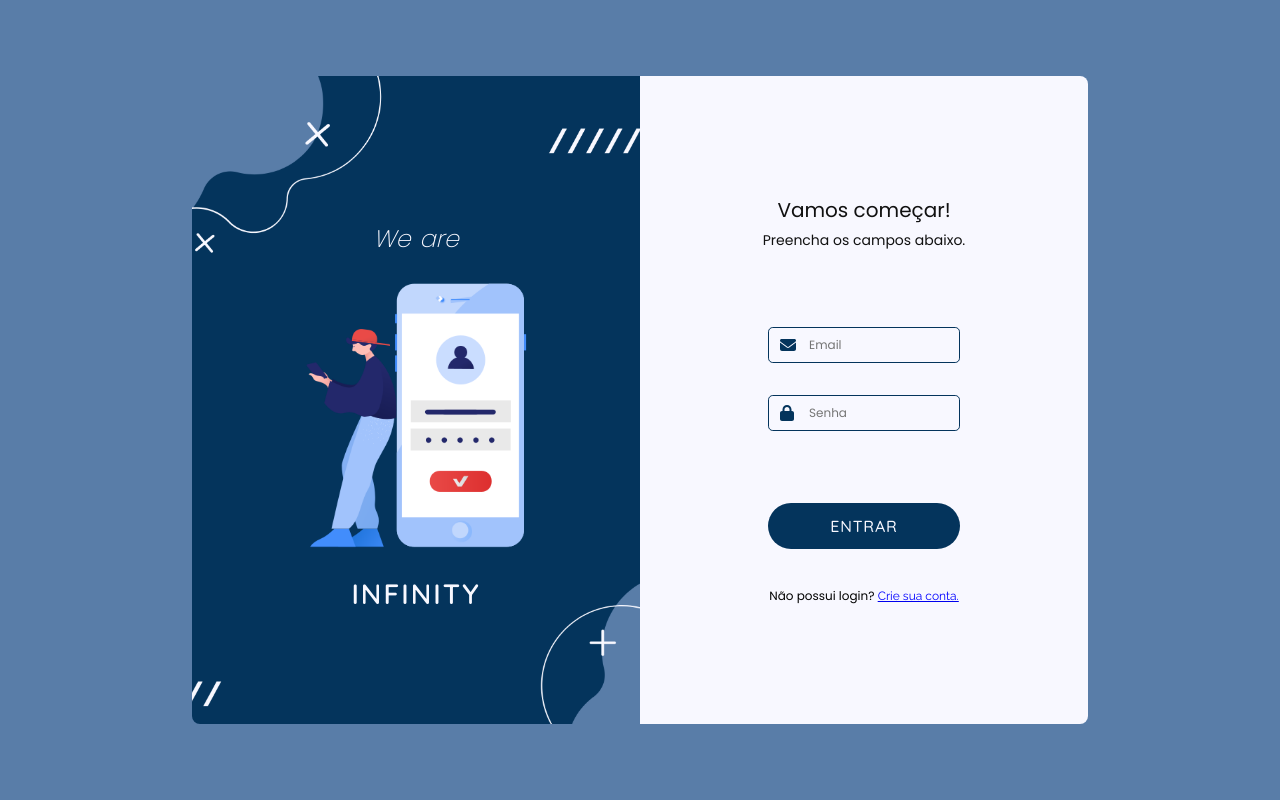
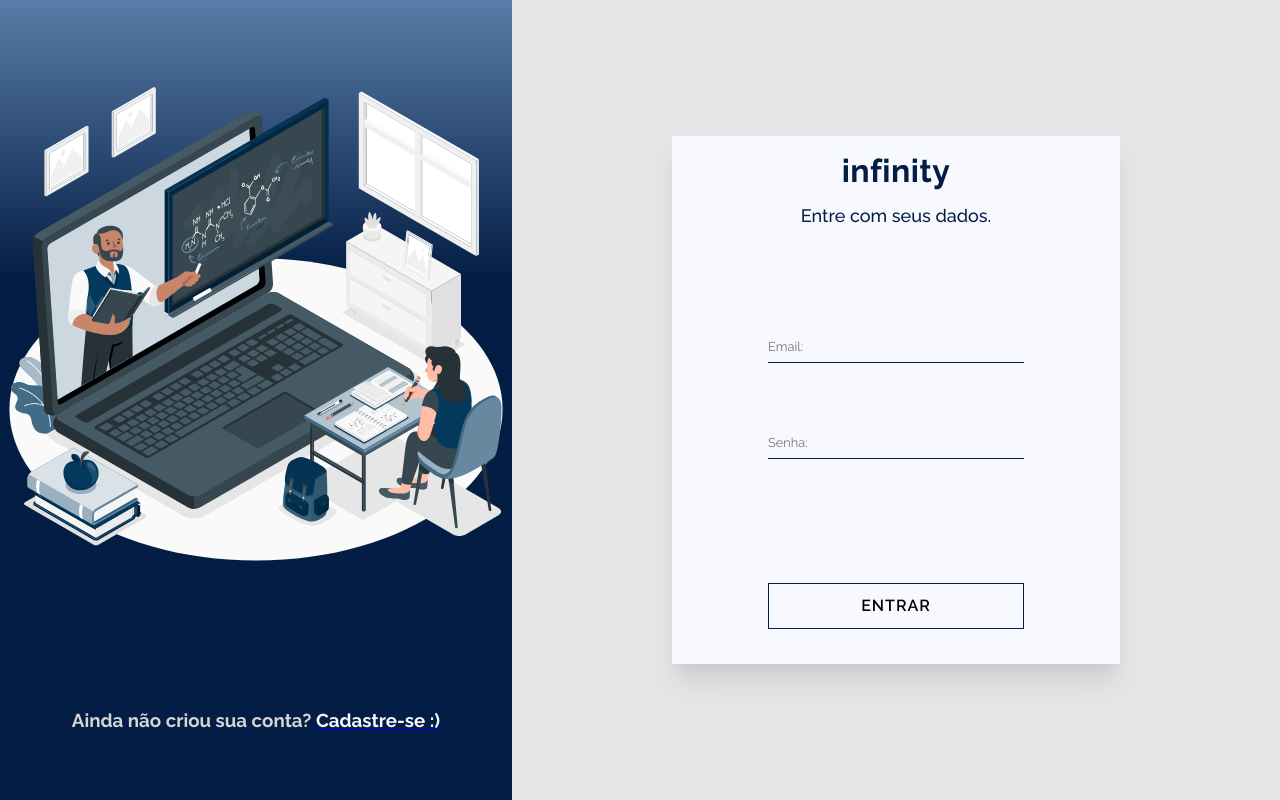
Before and after one commit to brendoncpereira/sa-infinity, a React (Create React App) app: page /Login in a window 1280 px wide. Built offline with nearby package versions, Linux system fonts and the light colour scheme.

Commit message:
register page validation & new layout

```diff
--- a/src/components/Login.js
+++ b/src/components/Login.js
@@ -38,53 +38,69 @@ const Login = (props) => {
 
 
     return (
-        <body className='body-log'>
+        <>
+        <div className='main-wrapper-aut'>
 
-            <main className='main-log'>
-                <div className="wrapper-log">
-                    <div className="lf-box-log">
-                    <p className='welcome-title-log'>We are <span>Infinity.</span> </p>
-                        <img src={illustration}/>
-                        <p className='subtitle-log'>Infinity</p>
-                    </div>
-
-                    <div className="rt-box-log">
-
-                        <div className='container-title-log'>
-
-                            <p className='rt-title-log '>Vamos começar!</p>
-                            <p className='rt-subtitle-log'>Preencha os campos abaixo.</p>
+            <div className='left-container-aut'>
+                <div className='illustration-aut'>
 
                 </div>
 
+                {/* <div className='title-aut'>
+                    <h1>Reiventando a forma de aprender.</h1>
+
+                </div> */}
+
+                <div className='subtitle-aut'>
+                <h3>Ainda não criou sua conta?
+
+                    <Link to={'/Register'}>
+                    <span>  Cadastre-se :) </span>
+                    </Link>
+                </h3>
+                </div>
+            </div>
+
+            <div className='right-container-aut'>
+
+                <div className='wrapper-form-container-aut'>
+
+                    <div className='form-container-title-aut'>
+
+                    <h1>infinity</h1>
+                    <p> Entre com seus dados.</p>
+
+                    </div>
+
+                <form className='form-group-aut' onSubmit={handleSubmit(onSubmit)}>
+                    <div className='input-field-aut'>
 
 
-                        <form className='input-wrapper-log' onSubmit={handleSubmit(onSubmit)}>
-
-                            <div className='input-box-wrapper-log'>
 
 
-                         <div className='input-box-log'>
-
-                                    <div className='input-icon-box-log'>
-                                        <FontAwesomeIcon className='span' icon={faEnvelope} />
-                                        <input type='text' placeholder='Email'   {...register("email", { required: true })} style={{ border: errors.email?.message ? '1px solid red' : '' }} />
-                                         <span>{errors.email?.message}</span>
+                    <div className='input-box-aut-lg'>
+                    <input type='text' placeholder='Email:' className='input-aut' {...register("email", { required: true })} style={{ borderBottom: errors.email?.message ? '1px solid red' : '' }}/>
+                    <span className='span-lg'>{errors.email?.message}</span>
                     </div>
 
+                    <div className='input-box-aut-lg'>
+                    <input type='password' placeholder='Senha:' className='input-aut' {...register("password", { required: true })} style={{ color: errors.password?.message ? 'red' : '', borderBottom: errors.password?.message ? '1px solid red' : ''}}/>
+                    <span className='span-lg'>{errors.password?.message}</span>
+                    </div>
 
 
 
 
                     </div>
 
-                                <div className='input-box-log'>
+                    <div className='btn-wrapper-aut'>
+                    <button className='submit-form-btn-aut' type='submit'>Entrar</button>
+                    </div>
 
-                                    <div className='input-icon-box-log'>
-                                        <FontAwesomeIcon className='span' icon={faLock} />
+            </form>
 
-                                        <input type='password' placeholder='Senha' {...register("password", { required: true })} style={{ border: errors.password?.message ? '1px solid red' : '' }} />
-                                          <span>{errors.password?.message}</span>
+            <div className='subtitle-bp-900px-aut'>
+                <h3>Ainda não criou sua conta? <span>  Cadastre-se :)</span> </h3>
                 </div>
 
                 </div>
@@ -93,23 +109,8 @@ const Login = (props) => {
             </div>
 
 
-                            <div className='btn-wrapper-log'>
-                                <button className='button' type='submit'>Entrar</button>
         </div>
-
-                        </form>
-
-                        <div className='go-login'>
-                            <p className='go-login'>Não possui login? <Link to={"/Register"}>  <span> Crie sua conta. </span> </Link> </p>
-                        </div>
-
-
-
-                    </div>
-                </div>
-            </main>
-
-        </body>
+    </>
     )
 }
 
--- a/src/components/Register.js
+++ b/src/components/Register.js
@@ -15,16 +15,30 @@ import { logDOM } from '@testing-library/react';
 
 
 const schema = yup.object({
-    firstName: yup.string().required('Campo obrigatório!'),
-    lastName: yup.string().required('Campo obrigatório!'),
-    email: yup.string().email('O email inserido é inválido!').required('Campo obrigatório!'),
-    password: yup.string().min(8, 'A senha deve conter pelo menos oito caracteres!').required('Campo obrigatório!'),
-    confirmPassword: yup.string().oneOf([yup.ref('password')], 'As senhas não coincidem!').required('Campo obrigatório')
+    firstName: yup.string().required('O nome é obrigatório!'),
+    lastName: yup.string().required('O sobrenome é obrigatório!'),
+    email: yup.string().required('O email é obrigatório!').email('O email informado é invalido!'),
+    password: yup.string().required('A senha é obrigatória!').min(8, 'A senha é menor que 8 caracteres!'),
+    confirmPassword: yup.string().required('Por favor, confirme sua senha!').oneOf([yup.ref('password')], 'As senhas não coincidem!')
 
   }).required();
 
 
 const Register = () => {
+
+    const { register, handleSubmit, watch, formState: { errors } } = useForm({
+        resolver: yupResolver(schema),
+        mode: 'onChange'
+
+
+      });
+
+
+    function onSubmit(userData) {
+        console.log(userData);
+
+    }
+
 
     return (
         <>
@@ -41,7 +55,12 @@ const Register = () => {
                     </div> */}
 
                     <div className='subtitle-aut'>
-                    <h3>Já tem uma conta? <span>  Faça Login :)</span> </h3>
+                    <h3>Já tem uma conta?
+
+                        <Link to={'/Login'}>
+                        <span>  Faça Login :) </span>
+                        </Link>
+                    </h3>
                     </div>
                 </div>
 
@@ -56,14 +75,34 @@ const Register = () => {
 
                         </div>
 
-                    <form className='form-group-aut'>
+                    <form className='form-group-aut' onSubmit={handleSubmit(onSubmit)}>
                         <div className='input-field-aut'>
 
-                        <input type='text' placeholder='Nome:' className='input-aut'/>
-                        <input type='text' placeholder='Sobrenome:' className='input-aut'/>
-                        <input type='text' placeholder='Email:' className='input-aut'/>
-                        <input type='password' placeholder='Senha:' className='input-aut'/>
-                        <input type='password' placeholder='Confirme sua senha:' className='input-aut'/>
+                        <div className='input-box-aut'>
+                        <input type='text' placeholder='Nome:' className='input-aut' {...register("firstName", { required: true })} style={{borderBottom: errors.firstName?.message ? '1px solid red' : '' }}  />
+                        <span className='span'>{errors.firstName?.message}</span>
+                        </div>
+
+                        <div className='input-box-aut'>
+                        <input type='text' placeholder='Sobrenome:' className='input-aut' {...register("lastName", { required: true })} style={{ borderBottom: errors.lastName?.message ? '1px solid red' : '' }}/>
+                        <span className='span'>{errors.lastName?.message}</span>
+                        </div>
+
+                        <div className='input-box-aut'>
+                        <input type='text' placeholder='Email:' className='input-aut' {...register("email", { required: true })} style={{ color: errors.email?.message ? 'red' : '', borderBottom: errors.email?.message ? '1px solid red' : '' }}/>
+                        <span className='span'>{errors.email?.message}</span>
+                        </div>
+
+                        <div className='input-box-aut'>
+                        <input type='password' placeholder='Senha:' className='input-aut' {...register("password", { required: true })} style={{ color: errors.password?.message ? 'red' : '', borderBottom: errors.password?.message ? '1px solid red' : '' }}/>
+                        <span className='span'>{errors.password?.message}</span>
+                        </div>
+
+                        <div className='input-box-aut'>
+                        <input type='password' placeholder='Confirme sua senha:' className='input-aut' {...register("confirmPassword", { required: true })} style={{ color: errors.confirmPassword?.message ? 'red' : '', borderBottom: errors.confirmPassword?.message ? '1px solid red' : '' }}/>
+                        <span className='span'>{errors.confirmPassword?.message}</span>
+                        </div>
+
 
                         </div>
 
@@ -74,7 +113,10 @@ const Register = () => {
                 </form>
 
                 <div className='subtitle-bp-900px-aut'>
-                    <h3>Já tem uma conta? <span>  Faça Login :)</span> </h3>
+                    <h3>Já tem uma conta?
+                        <Link to={'/Login'}>
+                        <span>  Faça Login :) </span>
+                        </Link> </h3>
                     </div>
 
                     </div>
--- a/src/styles/login.css
+++ b/src/styles/login.css
@@ -1,374 +1,260 @@
 @import url('https://fonts.googleapis.com/css2?family=Poppins:wght@200;400&family=Quicksand:wght@300;400;500;600;700&display=swap');
 
-.body-log {
+* {
+    margin: 0;
+    padding: 0;
+    box-sizing: border-box;
+}
+
+
+.main-wrapper-aut {
     background: #597DA8;
     height: 100vh;
-
+    display: flex;
 }
 
-.main-log {
+.left-container-aut {
+    background: rgb(89,125,168);
+    background: linear-gradient(180deg, rgba(89,125,168,1) 0%, rgba(3,29,68,1) 35%);
+     width: 40%;
+    height: 100%;
+    display: flex;
+    align-items: center;
+    justify-content: space-around;
+    flex-direction: column;
+}
 
+
+.illustration-aut {
+    background: url(../assets//bg-left-register.svg) no-repeat center center;
+    background-size: contain;
     width: 100%;
-    height: 100%;
+    height: 80%;
+    transform: translateY(0px);
+
+    /* animation: float 5s ease-in-out infinite; */
+}
+
+
+.subtitle-aut {
+    height: 20%;
     display: flex;
     align-items: center;
     justify-content: center;
 }
 
-.wrapper-log {
-    height: 90%;
-    width: 70%;
+.subtitle-aut h3 {
+    color: #d5d5d5;
+}
+
+.subtitle-aut span{
+   cursor: pointer;
+   color: #f8f8ff;
+}
+
+.subtitle-aut span:hover {
+    text-decoration: underline;
+}
+
+/* @keyframes float {
+    0% {
+        transform: translateY(0px);
+    }
+
+    50% {
+        transform: translateY(-5px);
+    }
+
+    100% {
+        transform: translateY(0px);
+    }
+} */
+
+.title-aut {
+    display: flex;
+    align-items: center;
+    justify-content: center;
+    flex-direction: column;
+    width: 100%;
+    padding: 0 2rem;
+
+
+
+}
+
+.title-aut h1 {
+    font-size: 50px;
+    color: #F8F8FF;
+    text-align: center;
+
+}
+
+
+/* breakpoint 900px login redirection */
+
+.subtitle-bp-900px-aut {
+    height: 10%;
+    color: #031D44;
+    display: none;
+}
+
+.subtitle-bp-900px-aut span {
+   cursor: pointer;
+   text-decoration: underline;
+}
+
+
+
+
+.right-container-aut {
+    background: #e5e5e5;
+    width: 60%;
+    height: 100%;
+    display: flex;
+    align-items: center;
+    justify-content: center;
+    flex-direction: column;
+}
+
+.form-container-title-aut {
+    height: 15%;
+    display: flex;
+    flex-direction: column;
+    justify-content: center;
+    align-items: center;
+}
+
+.form-container-title-aut h1 {
+    color: #031D44;
+    letter-spacing: 0.5px;
+}
+
+.form-container-title-aut p {
+    color: #031D44;
+    margin-top: 1rem;
+    font-size: 18px;
+    font-weight: 500;
+}
+
+.wrapper-form-container-aut {
+    width: 28rem;
+    height: 33rem;
+    background: #F8F8FF;
+    box-shadow: rgba(0, 0, 0, 0.1) 0px 20px 25px -5px, rgba(0, 0, 0, 0.04) 0px 10px 10px -5px;
+    padding: 1rem;
+}
+
+
+.form-group-aut-lg {
+    height: 85%;
+}
+
+.input-field-aut {
+    width: 100%;
+    height: 80%;
+    display: flex;
+    flex-direction: column;
+    align-items: center;
+    justify-content: center;
+
+}
+
+.input-box-aut-lg {
+    position: relative;
+
+    margin: 1rem 0;
+}
+
+.input-box-aut-lg .span-lg {
+    right: 0;
+    margin: 0.5rem auto;
+    top: 40px;
+    position: absolute;
+    font-size: 0.8rem;
+    color: red;
+
+}
+
+.input-aut {
+    margin: 1rem 0;
+    padding: 0.5rem 0;
+    width: 16rem;
+    border: none;
+    border-bottom: 1px solid #031D44;
+    background: none;
+    outline: none;
+    font-size: 0.8rem;
+}
+
+.btn-wrapper-aut {
+    width: 100%;
+    height: 20%;
     display: flex;
     align-items: center;
     justify-content: center;
 }
 
-.lf-box-log {
-    width: 50%;
-    height: 90%;
-    background: url(../assets/bg.png) no-repeat center center;
-    background-size: cover;
-    display: flex;
-    flex-direction: column;
-    align-items: center;
-    justify-content: center;
-    border-top-left-radius: 0.5rem;
-    border-bottom-left-radius: 0.5rem;
+.submit-form-btn-aut {
+    width: 16rem;
+    padding: 0.8rem;
+    border: 1px solid #031D44;
+    border-radius: 0px;
+    -webkit-border-radius:0px;
+    -webkit-appearance: none;
+    background: transparent;
+    cursor: pointer;
+    text-transform: uppercase;
+    font-size: 1rem;
+    font-weight: 600;
+    letter-spacing: 1px;
+    transition: 0.3s ease-in-out;
+    outline: none;
 
 }
 
-.lf-box-log img {
-    width: 320px;
-    height: 320px;
-    transform: translateY(0px);
-    animation: float 5s ease-in-out infinite;
+.submit-form-btn-aut:hover {
+    background: #04395E;
+    color: #F8F8FF;
 }
 
-@keyframes float {
-    0% {
-        transform: translateY(0px);
+@media screen and (max-width: 900px) {
+    .left-container-aut {
+        display: none;
     }
 
-    50% {
-        transform: translateY(-20px);
+    .right-container-aut {
+        width: 100%;
+        height: 100%;
     }
 
-    100% {
-        transform: translateY(0px);
-    }
-}
-
-
-.welcome-title-log {
-    font-family: 'Poppins';
-    font-size: 24px;
-    font-weight: 200;
-    color: #F8F8FF;
-    text-align: center;
-    margin: 2rem 0px 0px 0px;
-    font-style: italic;
-    word-spacing: 2px;
-}
-
-.welcome-title-log span {
-    text-transform: uppercase;
-    font-family: 'Quicksand';
-    font-weight: 600;
-    font-size: 26px;
-    font-style: normal;
-    letter-spacing: 2px;
-    display: none;
-
-}
-
-.subtitle-log {
-    text-transform: uppercase;
-    font-family: 'Quicksand';
-    font-weight: 600;
-    font-size: 28px;
-    color: #F8F8FF;
-    letter-spacing: 2px;
-}
-
-
-
-.rt-box-log {
-    width: 50%;
-    height: 90%;
-    background: #F8F8FF;
-    display: flex;
-    flex-direction: column;
-    align-items: center;
-    justify-content: center;
-    border-top-right-radius: 0.5rem;
-    border-bottom-right-radius: 0.5rem;
-
-}
-
-.container-title-log {
-   width: 90%;
-   color: #111;
-   margin-bottom: 3.5rem;
-}
-
-.rt-title-log {
-    margin: 0;
-    text-align: center;
-    font-family: 'Poppins';
-    font-size: 20px;
-}
-
-.rt-subtitle-log {
-    text-align: center;
-    font-family: 'Poppins';
-    font-size: 14px;
-    margin: 0.3rem 0px;
-}
-
-.input-wrapper-log {
-    width: 90%;
-    display: flex;
-    flex-direction: column;
-    align-items: center;
-
-}
-
-
-.input-box-log {
-    padding-top: 1rem;
-    padding-bottom: 1rem;
-    display: flex;
-    flex-direction: column;
-}
-
-
-
-.input-box-log input {
-
-    font-family: 'Poppins';
-    font-size: 12px;
-    width: 12rem;
-    padding: 8px 40px;
-    outline: none;
-    border: 1px solid #04345c;
-    background: transparent;
-    border-radius: 0.3rem;
-}
-
-.input-icon-box-log {
-    display: flex;
-    align-items: center;
-    position: relative;
-}
-
-.input-icon-box-log span {
-    right: 0;
-    margin: 0 auto;
-    top: 40px;
-    font-family: 'Poppins';
-    position: absolute;
-    font-size: 11.2px;
-    color: red;
-}
-
-.input-icon-box-log .span {
-    position: absolute;
-    padding: 12px;
-    color: #04345c;
-}
-
-
-.go-login {
-    font-family: 'Poppins';
-    font-size: 12px;
-    margin-top: 1.2rem;
-}
-
-.go-login span {
-    color: blue;
-    cursor: pointer;
-}
-
-.go-login span:hover {
-    text-decoration: underline;
-}
-
-
-
- .btn-wrapper-log button {
-    margin-top: 3.5rem;
-    width: 12rem;
-    padding: 0.8rem;
-    background: #04345c;
-    border: none ;
-    color: #F8F8FF;
-    font-size: 16px;
-    font-family: 'Quicksand';
-    font-weight: 500;
-    text-transform: uppercase;
-    letter-spacing: 0.8px;
-    border-radius: 2rem;
-    cursor: pointer;
-    transition: 0.2s ease-in-out;
-}
-
-.btn-wrapper-log button:hover {
-    background: #597DA8;
-    transition: 0.2s ease-in-out;
-}
-
-input[type=number]::-webkit-inner-spin-button {
-    -webkit-appearance: none;
-
-}
-input[type=number] {
-   -moz-appearance: textfield;
-   appearance: textfield;
-
-}
-
-input[type='date'], input[type='time'] {
-    -webkit-appearance: none;
-}
-
-@media screen and (max-width: 1024px) {
-
-    .welcome-title-log {
-        font-size: 22px;
+    .wrapper-form-container-aut {
+       height: 100%;
     }
 
-    .subtitle-log {
-        font-size: 26px;
+    .form-container-title-aut {
+        height: 10%;
     }
 
-    .lf-box-log img {
-        width: 300px;
-        height: 300px;
+    .form-group-aut {
+        height: 80%;
     }
 
-    .input-box-log input {
-        width: 10rem;
+    .subtitle-bp-900px-aut {
+        display: flex;
+        align-items: center;
+        justify-content: center;
     }
 
-    .btn-wrapper-log button {
-        width: 11rem;
-        font-size: 14px;
-    }
-
-    .input-icon-box-log span {
-        font-size: 11px;
+    .submit-form-btn-aut {
+        background: #031D44;
+        color: #f8f8ff;
     }
 
 
 }
 
-@media screen and (max-width: 850px) {
-    .input-box-log input {
-        width: 8rem;
-    }
+@media screen and (max-width: 500px) {
+    .wrapper-form-container-aut {
+        width: 100%;
+     }
 }
-
-@media screen and (max-width: 768px) {
-    .wrapper-log {
-        flex-direction: column;
-        width: 100%;
-        height: 100%;
-    }
-
-    .lf-box-log {
-        width: 100%;
-        display: none;
-    }
-
-
-    .rt-box-log {
-        width: 100%;
-        height: 100%;
-    }
-
-    .rt-title-log {
-        font-size: 24px;
-    }
-
-    .rt-subtitle-log {
-        font-size: 18px;
-    }
-
-    .input-box-log input {
-        width: 24rem;
-        font-size: 13px;
-    }
-
-    .input-box-log label {
-        font-size: 14px;
-    }
-
-    .input-icon-box-log span {
-        font-size: 12px;
-    }
-
-
-    .btn-wrapper-log button {
-        width: 16rem;
-        font-size: 16.5px;
-    }
-
-    .go-login {
-
-        font-size: 14px;
-    }
-
-    @media screen and (max-width: 525px) {
-
-        .rt-title-log {
-            font-size: 22px;
-        }
-
-        .rt-subtitle-log {
-            font-size: 16px;
-        }
-
-        .input-box-log input {
-            width: 16rem;
-        }
-
-        .btn-wrapper-log button {
-            width: 14rem;
-            font-size: 14px;
-        }
-    }
-
-
-
-    @media screen and (max-width: 425px) {
-
-        .input-box-log input {
-            width: 12rem;
-        }
-
-        .btn-wrapper-log button {
-            width: 12rem;
-        }
-
-        .go-login {
-
-            font-size: 13px;
-        }
-    }
-
-    @media screen and (max-width: 320px) {
-
-        .input-box-log input {
-            width: 10rem;
-        }
-
-
-    }
-
-
-
-
-
-
-
-}
```
Also changed, not shown: src/styles/register.css (+15 -0 lines). Lines whose indentation alone changed are shown as unchanged.
